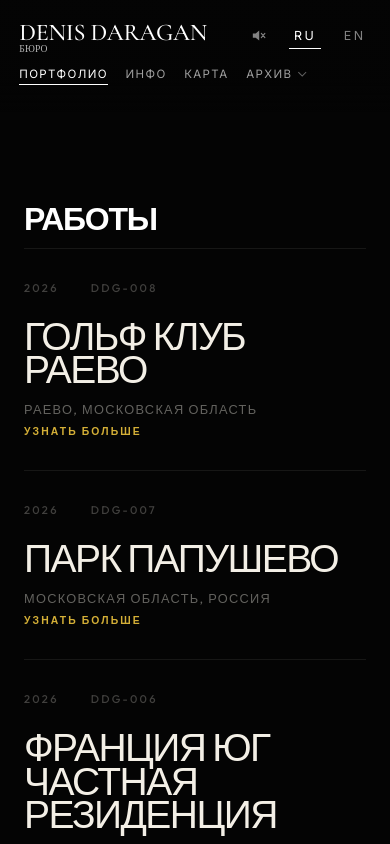
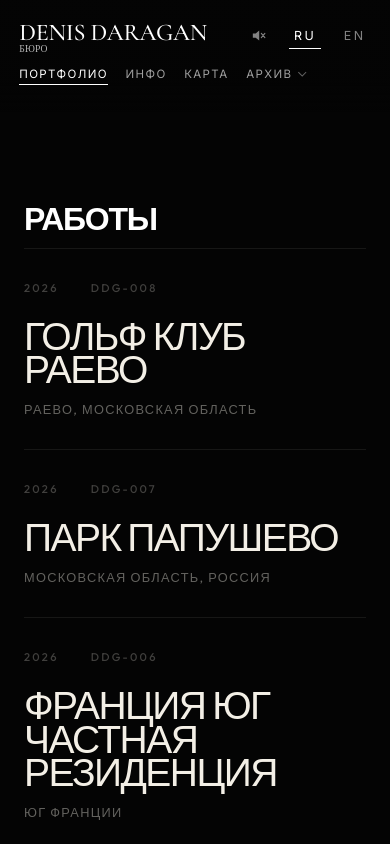
Before and after one commit to DenisDaraganGarden/ddg-garden-site-2026, a React (Vite) app: page /portfolio in a window 390 px wide. Shown: the top 844 px of the page. Built offline with nearby package versions, Linux system fonts and the light colour scheme.

Commit message:
Refine navigation focus treatment

```diff
--- a/src/App.jsx
+++ b/src/App.jsx
@@ -86,7 +86,7 @@ function AppShell() {
         <>
             <Navigation />
 
-            <main style={{ position: 'relative', width: '100%', height: '100%' }}>
+            <main className="app-content" style={{ position: 'relative', width: '100%', height: '100%' }}>
                 <Suspense fallback={routeFallback}>
                     <Routes>
                         {routeDefinitions.map((route) => (
--- a/src/components/ui/Navigation.css
+++ b/src/components/ui/Navigation.css
@@ -137,8 +137,6 @@
     transition: opacity 0.24s ease, transform 0.24s ease, visibility 0.24s ease;
 }
 
-.nav-item--has-sub:hover .nav-sub,
-.nav-item--has-sub:focus-within .nav-sub,
 .nav-item--has-sub.is-open .nav-sub {
     opacity: 1;
     visibility: visible;
--- a/src/components/ui/Navigation.jsx
+++ b/src/components/ui/Navigation.jsx
@@ -30,6 +30,19 @@ const Navigation = () => {
         closeGroups();
     }, [location.pathname, location.search, location.hash, closeGroups]);
 
+    React.useEffect(() => {
+        const root = document.documentElement;
+
+        if (!openGroup) {
+            root.removeAttribute('data-nav-menu');
+            return undefined;
+        }
+
+        root.setAttribute('data-nav-menu', isHomeRoute ? 'home' : 'page');
+
+        return () => root.removeAttribute('data-nav-menu');
+    }, [openGroup, isHomeRoute]);
+
     // On touch devices a dropdown is opened by tap; close it on outside tap / Escape.
     React.useEffect(() => {
         if (!openGroup || canUseHover) {
@@ -59,13 +72,28 @@ const Navigation = () => {
     }, [openGroup, canUseHover, closeGroups]);
 
     const groupHandlers = (key) => {
+        const handlers = {
+            onFocus: (event) => {
+                if (canUseHover && event.target.matches(':focus-visible')) {
+                    setOpenGroup(key);
+                }
+            },
+            onBlur: (event) => {
+                if (event.currentTarget.contains(event.relatedTarget)) {
+                    return;
+                }
+                setOpenGroup((current) => (current === key ? null : current));
+            },
+        };
+
         if (canUseHover) {
             return {
+                ...handlers,
                 onMouseEnter: () => setOpenGroup(key),
                 onMouseLeave: () => setOpenGroup((current) => (current === key ? null : current)),
             };
         }
-        return {};
+        return handlers;
     };
 
     const handleGroupTap = (key) => (event) => {
@@ -105,6 +133,8 @@ const Navigation = () => {
                                         className={({ isActive }) => (isActive ? 'nav-link active' : 'nav-link')}
                                         data-testid="nav-portfolio"
                                         onClick={handleGroupTap('portfolio')}
+                                        aria-expanded={openGroup === 'portfolio'}
+                                        aria-haspopup="true"
                                     >
                                         {t('navigation.portfolio')}
                                     </NavLink>
--- a/src/pages/Portfolio.jsx
+++ b/src/pages/Portfolio.jsx
@@ -8,7 +8,7 @@ import '../styles/Portfolio.css';
 import { Link, useSearchParams } from 'react-router-dom';
 
 const ProjectRow = ({ project, style }) => {
-  const { language, t } = useLanguage();
+  const { language } = useLanguage();
 
   return (
     <animated.div
@@ -25,7 +25,6 @@ const ProjectRow = ({ project, style }) => {
           <h2 className="project-row__title">{localizeField(project.title, language)}</h2>
           <div className="project-row__discovery">
             <span className="project-row__location">{localizeField(project.location, language)}</span>
-            <span className="project-row__discover-label">{t('portfolio.discover')}</span>
           </div>
         </div>
       </Link>
--- a/src/styles/Portfolio.css
+++ b/src/styles/Portfolio.css
@@ -136,22 +136,6 @@
   text-transform: uppercase;
 }
 
-.project-row__discover-label {
-  font-size: 0.65rem;
-  font-weight: 600;
-  letter-spacing: 0.2em;
-  text-transform: uppercase;
-  color: var(--color-accent);
-  opacity: 0;
-  transform: translateX(-10px);
-  transition: all 0.4s ease;
-}
-
-.project-row:hover .project-row__discover-label {
-  opacity: 1;
-  transform: translateX(0);
-}
-
 .project-row--placeholder {
   opacity: 0.5;
 }
@@ -199,9 +183,4 @@
     align-items: flex-start;
     text-align: left;
   }
-
-  .project-row__discover-label {
-    opacity: 1;
-    transform: none;
-  }
 }
--- a/src/styles/global.css
+++ b/src/styles/global.css
@@ -33,6 +33,19 @@ a:hover {
 
 main {
   min-height: 100vh;
+}
+
+.app-content {
+  filter: none;
+  transition: filter 520ms cubic-bezier(0.16, 1, 0.3, 1);
+}
+
+:root[data-nav-menu='page'] .app-content {
+  filter: grayscale(0) brightness(0.38) blur(0);
+}
+
+:root[data-nav-menu='home'] .app-content {
+  filter: grayscale(1) brightness(0.42) blur(8px);
 }
 
 .site-section-title {
@@ -128,3 +141,9 @@ main {
     padding: var(--nav-safe-top) var(--nav-safe-left) 2rem;
   }
 }
+
+@media (prefers-reduced-motion: reduce) {
+  .app-content {
+    transition-duration: 1ms;
+  }
+}
```
